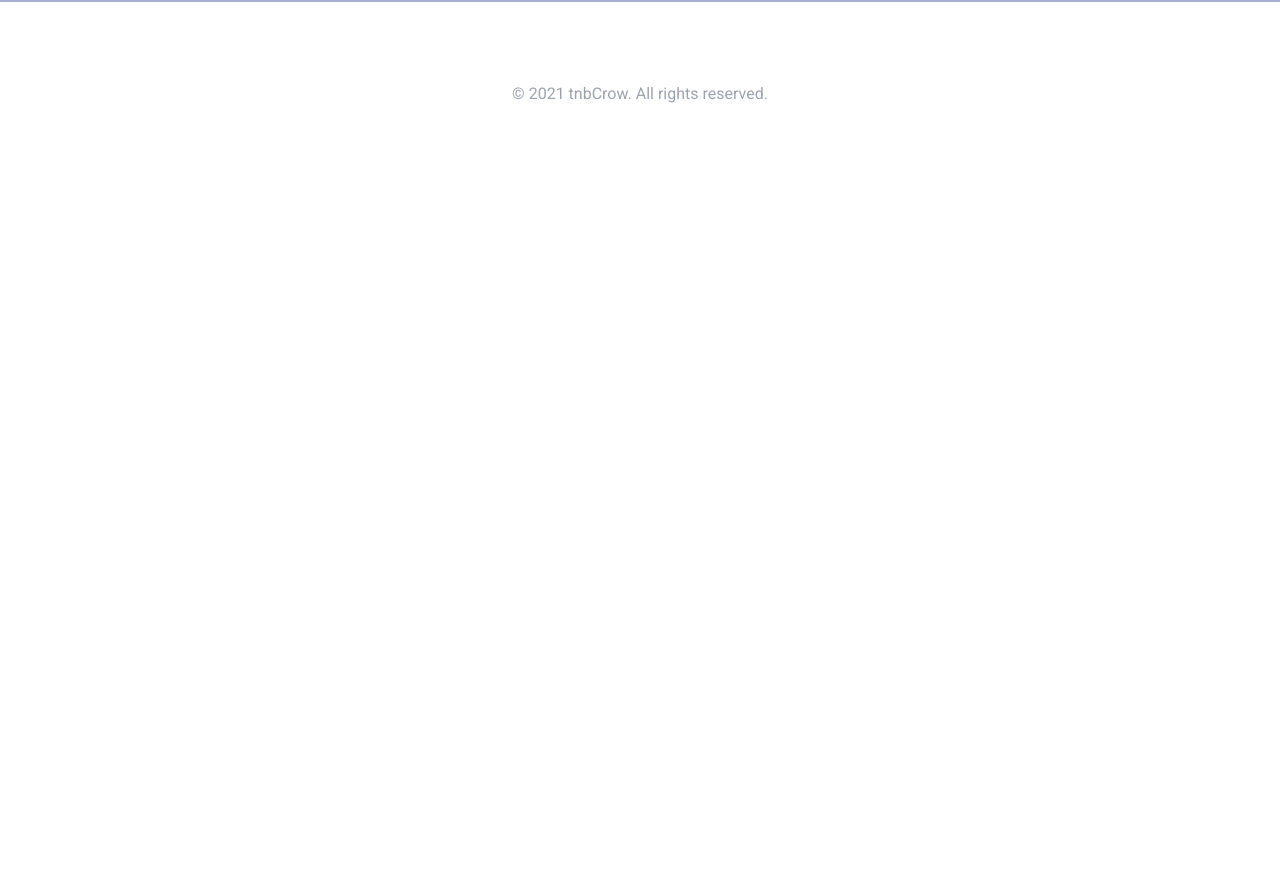
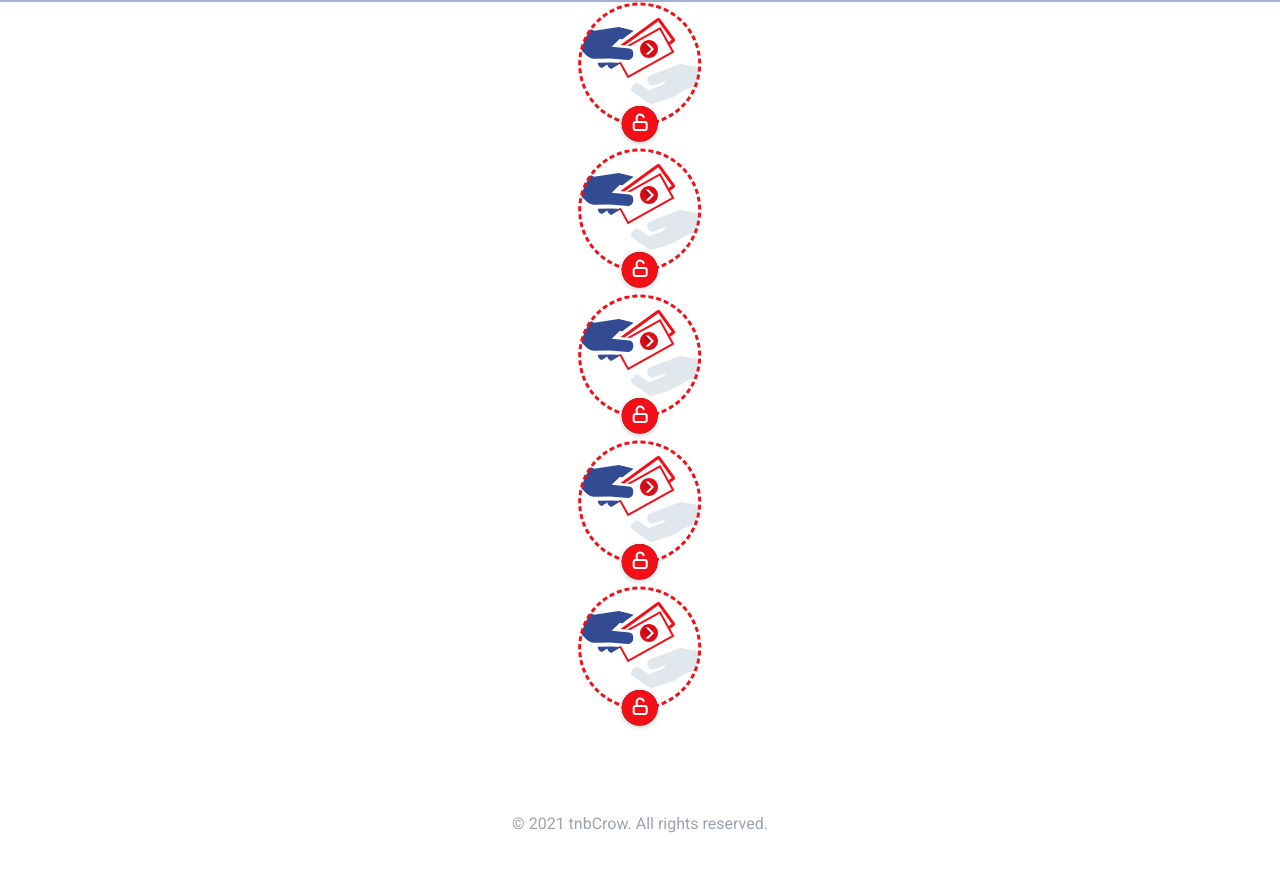
Before and after one commit to tnbCrow/tnbCrow-Frontend, a Next.js app: page / in a window 1280 px wide. Shown: the part 1372-2244 px from the top of the page. Before the commit the page ends 1526 px from the top, so only its background shows below. Built offline with nearby package versions, Linux system fonts and the light colour scheme.

Commit message:
WIP: steps;

```diff
--- /dev/null
+++ b/components/svgs/Release.tsx
@@ -0,0 +1,207 @@
+export const Release = () => (
+  <svg
+    width="124"
+    height="146"
+    viewBox="0 0 124 146"
+    fill="none"
+    xmlns="http://www.w3.org/2000/svg"
+  >
+    <mask
+      id="mask0"
+      mask-type="alpha"
+      maskUnits="userSpaceOnUse"
+      x="1"
+      y="2"
+      width="121"
+      height="120"
+    >
+      <path
+        d="M61.6917 122C94.8287 122 121.692 95.137 121.692 62C121.692 28.863 94.8287 2 61.6917 2C28.5546 2 1.69165 28.863 1.69165 62C1.69165 95.137 28.5546 122 61.6917 122Z"
+        fill="white"
+      />
+    </mask>
+    <g mask="url(#mask0)">
+      <path
+        d="M79.7205 17.6831L40.5956 46.109C40.1488 46.4336 40.0498 47.059 40.3744 47.5058L54.4813 66.9222C54.8059 67.369 55.4312 67.4681 55.8781 67.1435L95.0029 38.7176C95.4497 38.3929 95.5488 37.7676 95.2242 37.3208L81.1173 17.9044C80.7927 17.4576 80.1673 17.3585 79.7205 17.6831Z"
+        stroke="#F20F18"
+        stroke-width="3"
+      />
+      <path
+        d="M37.0514 51.2595L81.9728 26.3592L95.0626 49.974L50.1413 74.8743L37.0514 51.2595Z"
+        fill="white"
+        stroke="#F20F18"
+        stroke-width="2"
+      />
+      <path
+        fill-rule="evenodd"
+        clip-rule="evenodd"
+        d="M24.4597 58.794L51.1877 60.974C53.1287 61.15 54.9827 60.434 56.4377 58.954C57.8747 57.496 58.8077 55.384 59.0517 53.008C59.3317 50.372 58.7317 47.976 57.3627 46.278C56.2677 44.905 54.7797 44.095 53.0697 43.938L26.9417 41.4L39.1417 29.547C39.1417 29.547 40.3647 29.91 42.4157 30.436L59.6117 17.425C49.0647 14.622 37.5057 12 37.5057 12C11.0737 43.539 -0.878316 59.26 1.65168 59.164L24.4597 58.794Z"
+        fill="white"
+      />
+      <mask
+        id="mask1"
+        mask-type="alpha"
+        maskUnits="userSpaceOnUse"
+        x="52"
+        y="62"
+        width="72"
+        height="41"
+      >
+        <path
+          d="M52.8157 62.089H123.178V102.068H52.8157V62.089Z"
+          fill="white"
+        />
+      </mask>
+      <g mask="url(#mask1)">
+        <path
+          fill-rule="evenodd"
+          clip-rule="evenodd"
+          d="M100.835 62.5L72.1556 73.25C69.7936 74.119 68.5926 76.969 69.5946 79.978C70.5716 82.911 73.0706 84.296 75.3856 83.571L88.6746 79.041C87.2706 80.599 85.6606 81.901 84.3186 82.911L71.0116 88.213L60.3316 80.918C58.6116 79.847 56.3116 80.336 55.7216 83.253C51.8616 84.193 52.5256 88.303 53.8616 89.269C58.3326 92.5 71.4236 101.52 71.4236 101.52C72.3286 102.147 73.1196 102.16 73.8736 101.93L92.2206 96.273C93.6579 95.7463 95.0513 95.1066 96.3876 94.36C98.3996 93.09 105.271 88.143 110.87 86.137L120.563 83.749L123.178 65.758L107.472 62.756C104.65 61.882 102.611 61.942 100.835 62.501"
+          fill="#E0E8EE"
+        />
+      </g>
+      <mask
+        id="mask2"
+        mask-type="alpha"
+        maskUnits="userSpaceOnUse"
+        x="-5"
+        y="25"
+        width="61"
+        height="42"
+      >
+        <path d="M-4.30835 25H55.6917V67H-4.30835V25Z" fill="white" />
+      </mask>
+      <g mask="url(#mask2)">
+        <path
+          fill-rule="evenodd"
+          clip-rule="evenodd"
+          d="M33.4096 60.48L19.9597 60.73C19.2497 64.202 23.7847 66.046 23.7847 66.046L29.3987 62.576C29.5227 65.39 33.3017 67 33.3017 67L40.2276 62.732L40.2436 62.763L42.9277 61.106L42.8657 60.996L33.4096 60.481V60.48ZM8.55965 53.51L-4.30835 40.859L10.4337 25.965L16.1607 28.643L40.7757 25C40.7757 25 48.5756 26.762 55.6917 28.646L44.0886 37.39C42.7047 37.035 41.8816 36.792 41.8816 36.792L33.6477 44.758L51.2776 46.463C52.4326 46.569 53.4347 47.113 54.1736 48.035C55.0976 49.177 55.5037 50.785 55.3157 52.557C55.1487 54.154 54.5196 55.574 53.5486 56.553C52.5686 57.548 51.3167 58.03 50.0077 57.911L31.9716 56.446L16.5816 56.696C14.0217 56.793 11.5967 56.256 8.55965 53.51Z"
+          fill="#324B92"
+        />
+      </g>
+    </g>
+    <path
+      fill-rule="evenodd"
+      clip-rule="evenodd"
+      d="M61.6917 122C94.8287 122 121.692 95.137 121.692 62C121.692 28.863 94.8287 2 61.6917 2C28.5546 2 1.69165 28.863 1.69165 62C1.69165 95.137 28.5546 122 61.6917 122Z"
+      stroke="#F20F18"
+      stroke-width="3"
+      stroke-linecap="square"
+      stroke-dasharray="2 6"
+    />
+    <g filter="url(#filter0_dd)">
+      <path
+        d="M61.6917 139.614C71.6328 139.614 79.6917 131.642 79.6917 121.807C79.6917 111.972 71.6328 104 61.6917 104C51.7505 104 43.6917 111.972 43.6917 121.807C43.6917 131.642 51.7505 139.614 61.6917 139.614Z"
+        fill="black"
+      />
+    </g>
+    <path
+      d="M61.6917 139.614C71.6328 139.614 79.6917 131.642 79.6917 121.807C79.6917 111.972 71.6328 104 61.6917 104C51.7505 104 43.6917 111.972 43.6917 121.807C43.6917 131.642 51.7505 139.614 61.6917 139.614Z"
+      fill="#F20F18"
+    />
+    <path
+      d="M66.6917 120.045H57.6917C56.5871 120.045 55.6917 120.94 55.6917 122.045V125.989C55.6917 127.094 56.5871 127.989 57.6917 127.989H66.6917C67.7962 127.989 68.6917 127.094 68.6917 125.989V122.045C68.6917 120.94 67.7962 120.045 66.6917 120.045Z"
+      stroke="white"
+      stroke-width="2"
+      stroke-linecap="round"
+      stroke-linejoin="round"
+    />
+    <path
+      d="M58.8777 119.344L58.6259 116.466C58.5467 115.574 58.8019 114.684 59.342 113.97C59.882 113.255 60.6683 112.767 61.5482 112.6C62.4281 112.432 63.3388 112.598 64.1034 113.064C64.868 113.531 65.432 114.265 65.6858 115.124"
+      stroke="white"
+      stroke-width="2"
+      stroke-linecap="round"
+      stroke-linejoin="round"
+    />
+    <path
+      d="M71 56C75.9706 56 80 51.9706 80 47C80 42.0294 75.9706 38 71 38C66.0294 38 62 42.0294 62 47C62 51.9706 66.0294 56 71 56Z"
+      fill="#DC0D16"
+    />
+    <path
+      d="M70.5 41.5H67.5L73 47L67.5 52.4999H70.5L76 47L70.5 41.5Z"
+      fill="white"
+    />
+    <mask
+      id="mask3"
+      mask-type="alpha"
+      maskUnits="userSpaceOnUse"
+      x="62"
+      y="38"
+      width="18"
+      height="18"
+    >
+      <path
+        d="M71 56C75.9706 56 80 51.9706 80 47C80 42.0294 75.9706 38 71 38C66.0294 38 62 42.0294 62 47C62 51.9706 66.0294 56 71 56Z"
+        fill="#C4C4C4"
+      />
+    </mask>
+    <g mask="url(#mask3)">
+      <path
+        d="M73 47L67.5 52.4999L64.75 55.25L59.25 49.75L67.5 41.5L73 47Z"
+        fill="url(#paint0_linear)"
+      />
+    </g>
+    <defs>
+      <filter
+        id="filter0_dd"
+        x="39.6917"
+        y="100"
+        width="44"
+        height="45.614"
+        filterUnits="userSpaceOnUse"
+        color-interpolation-filters="sRGB"
+      >
+        <feFlood flood-opacity="0" result="BackgroundImageFix" />
+        <feColorMatrix
+          in="SourceAlpha"
+          type="matrix"
+          values="0 0 0 0 0 0 0 0 0 0 0 0 0 0 0 0 0 0 127 0"
+        />
+        <feOffset dy="2" />
+        <feGaussianBlur stdDeviation="2" />
+        <feColorMatrix
+          type="matrix"
+          values="0 0 0 0 0 0 0 0 0 0 0 0 0 0 0 0 0 0 0.12 0"
+        />
+        <feBlend
+          mode="normal"
+          in2="BackgroundImageFix"
+          result="effect1_dropShadow"
+        />
+        <feColorMatrix
+          in="SourceAlpha"
+          type="matrix"
+          values="0 0 0 0 0 0 0 0 0 0 0 0 0 0 0 0 0 0 127 0"
+        />
+        <feOffset />
+        <feGaussianBlur stdDeviation="2" />
+        <feColorMatrix
+          type="matrix"
+          values="0 0 0 0 0 0 0 0 0 0 0 0 0 0 0 0 0 0 0.08 0"
+        />
+        <feBlend
+          mode="normal"
+          in2="effect1_dropShadow"
+          result="effect2_dropShadow"
+        />
+        <feBlend
+          mode="normal"
+          in="SourceGraphic"
+          in2="effect2_dropShadow"
+          result="shape"
+        />
+      </filter>
+      <linearGradient
+        id="paint0_linear"
+        x1="70.25"
+        y1="44.2502"
+        x2="65.4998"
+        y2="48.9998"
+        gradientUnits="userSpaceOnUse"
+      >
+        <stop stop-color="#B10910" />
+        <stop offset="1" stop-color="#B10910" stop-opacity="0" />
+      </linearGradient>
+    </defs>
+  </svg>
+)
--- a/pages/index.tsx
+++ b/pages/index.tsx
@@ -7,6 +7,8 @@ import { Card } from "@components/Card"
 import { Footer } from "@components/Footer"
 import { Header } from "@components/Header"
 import { Table } from "@components/Table"
+
+import { Release } from "@components/svgs/Release"
 
 const Data = [
   { title: "2M", subtitle: "Total Coins Escrowed" },
@@ -32,6 +34,33 @@ const trades = [
   },
   // More trades...
 ]
+
+interface Props {
+  step: Steps
+}
+
+enum Steps {
+  AgreeToTerms,
+  SellerSubmitsPayment,
+  BuyerMakesPayment,
+  SellerApproval,
+  Release,
+}
+
+const HowItWorks = ({ step }: Props) => {
+  switch (step) {
+    case Steps.AgreeToTerms:
+    case Steps.SellerSubmitsPayment:
+    case Steps.BuyerMakesPayment:
+    case Steps.SellerApproval:
+    case Steps.Release:
+      return (
+        <div className="flex justify-center">
+          <Release />
+        </div>
+      )
+  }
+}
 
 export default function Home() {
   return (
@@ -116,6 +145,14 @@ export default function Home() {
         {/* How it Works */}
         {/* Why TNB? */}
         {/* Start Trading Now */}
+
+        <div className="grid grid-col-5">
+          <HowItWorks step={Steps.AgreeToTerms} />
+          <HowItWorks step={Steps.SellerSubmitsPayment} />
+          <HowItWorks step={Steps.BuyerMakesPayment} />
+          <HowItWorks step={Steps.SellerApproval} />
+          <HowItWorks step={Steps.Release} />
+        </div>
       </main>
 
       <Footer />
```
